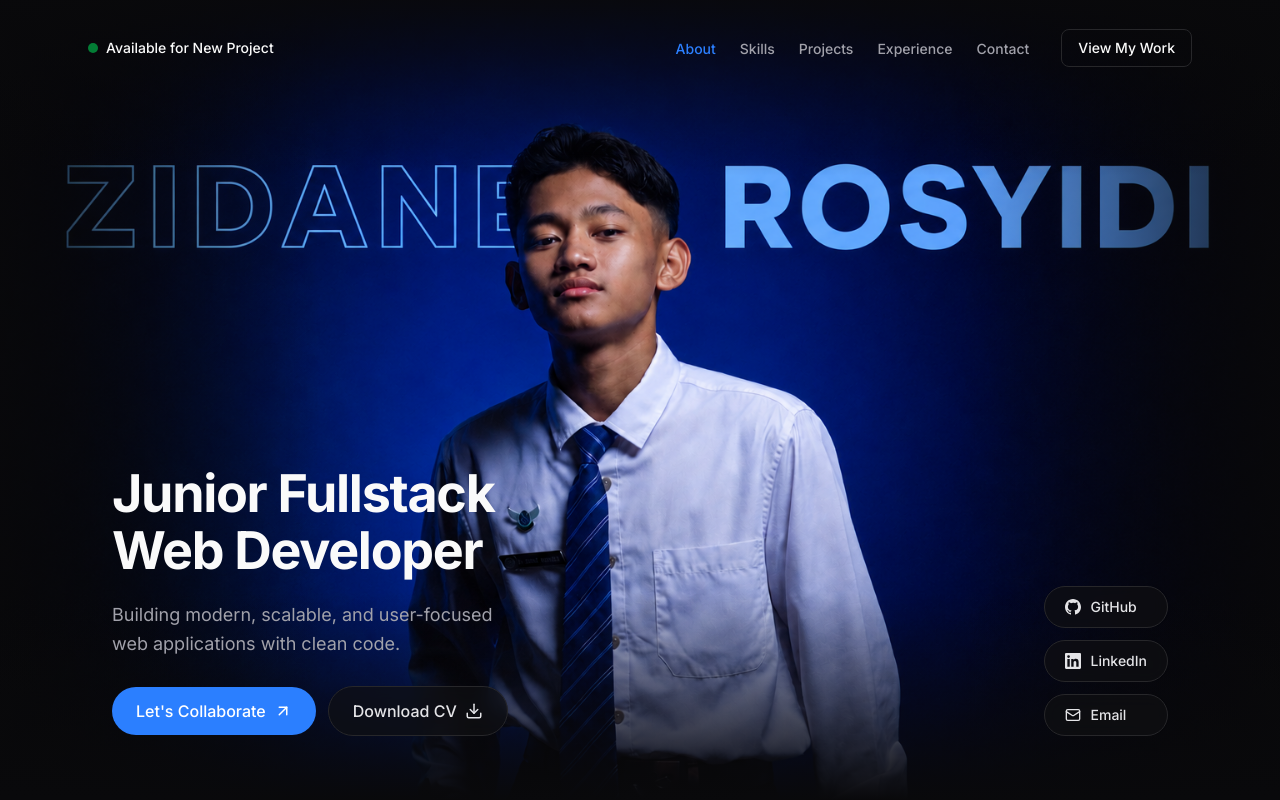
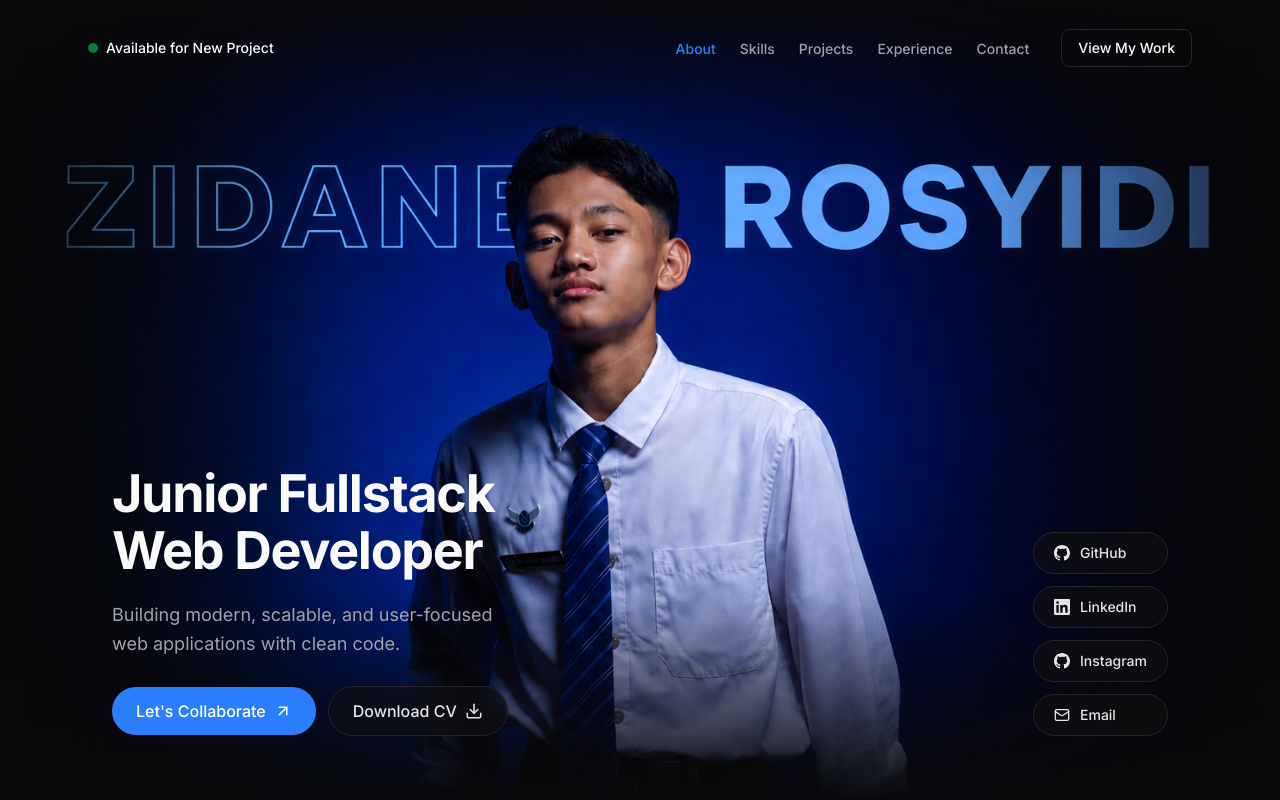
Before and after one commit to noneedhere/My-Portofolio, a React (Vite) app: page / in a window 1280 px wide. Shown: the top 800 px of the page. Built offline with nearby package versions, Linux system fonts and the light colour scheme.

Commit message:
feat: implement Hero component with custom icons and personal data configuration

```diff
--- a/package.json
+++ b/package.json
@@ -13,7 +13,8 @@
     "lucide-react": "^1.40.0",
     "motion": "^13.2.0",
     "react": "^19.2.8",
-    "react-dom": "^19.2.8"
+    "react-dom": "^19.2.8",
+    "react-icons": "^5.7.0"
   },
   "devDependencies": {
     "@tailwindcss/vite": "^4.3.3",
--- a/src/components/Hero.tsx
+++ b/src/components/Hero.tsx
@@ -1,8 +1,9 @@
 import { motion } from 'motion/react';
 import { ArrowUpRight, Download, Mail } from 'lucide-react';
-import { GithubIcon, LinkedinIcon } from './icons';
+import { GithubIcon, LinkedinIcon, InstagramIcon } from './icons';
 import { personal } from '@/data/personal';
 import type { ReactNode } from 'react';
+import { FaInstagram } from "react-icons/fa";
 
 // ── Typed social links data ──────────────────────────────────
 interface SocialLink {
@@ -21,6 +22,11 @@
     label: 'LinkedIn',
     href: personal.linkedinUrl,
     icon: <LinkedinIcon size={16} />,
+  },
+  {
+    label: 'Instagram',
+    href: personal.instagramUrl,
+    icon: <InstagramIcon size={16} />,
   },
   {
     label: 'Email',
--- a/src/components/icons.tsx
+++ b/src/components/icons.tsx
@@ -34,3 +34,18 @@
     </svg>
   );
 }
+
+export function InstagramIcon({ size = 24, className }: IconProps) {
+  return (
+    <svg
+      xmlns="http://www.w3.org/2000/svg"
+      width={size}
+      height={size}
+      viewBox="0 0 24 24"
+      fill="currentColor"
+      className={className}
+    >
+      <path d="M12 0C5.374 0 0 5.373 0 12c0 5.302 3.438 9.8 8.207 11.387.599.111.793-.261.793-.577v-2.234c-3.338.726-4.033-1.416-4.033-1.416-.546-1.387-1.333-1.756-1.333-1.756-1.089-.745.083-.729.083-.729 1.205.084 1.839 1.237 1.839 1.237 1.07 1.834 2.807 1.304 3.492.997.107-.775.418-1.305.762-1.604-2.665-.305-5.467-1.334-5.467-5.931 0-1.311.469-2.381 1.236-3.221-.124-.303-.535-1.524.117-3.176 0 0 1.008-.322 3.301 1.23A11.509 11.509 0 0112 5.803c1.02.005 2.047.138 3.006.404 2.291-1.552 3.297-1.23 3.297-1.23.653 1.653.242 2.874.118 3.176.77.84 1.235 1.911 1.235 3.221 0 4.609-2.807 5.624-5.479 5.921.43.372.823 1.102.823 2.222v3.293c0 .319.192.694.801.576C20.566 21.797 24 17.3 24 12c0-6.627-5.373-12-12-12z" />
+    </svg>
+  );
+};
--- a/src/data/personal.ts
+++ b/src/data/personal.ts
@@ -23,6 +23,9 @@
   // TODO: Replace with your LinkedIn profile URL
   linkedinUrl: 'https://www.linkedin.com/in/zidane-rosyidi-6b438333b/',
 
+  // TODO: Replace with your Instagram profile URL
+  instagramUrl: 'https://www.instagram.com/zidane_rosyidi/',
+
   // TODO: Replace with path to your portrait photo
   //       Place your photo in /public/portrait.jpg
   portraitSrc: '/images/Darkthemephotoname_dekstop.png',
```
Also changed, not shown: 1 other file (tests, documents, lock files or other folders).
